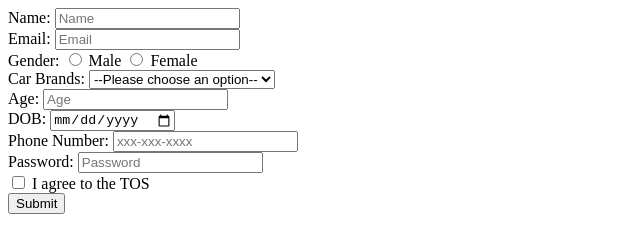
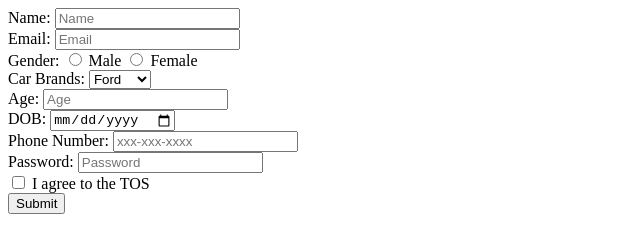
Before and after one commit to acciojob/signup-form-car-Amitcodi, a website: page main.html in a window 1280 px wide. Shown: the whole page, without its empty margins (0-640 px from the left). Drawn offline with Linux system fonts and the light colour scheme.

Commit message:
created a submission

```diff
--- a/main.html
+++ b/main.html
@@ -26,8 +26,6 @@
         <div>
             <label for="cars">Car Brands:</label>
             <select id="cars" name="cars" required>
-                <option value="">--Please choose an option--</option>
-                <!-- Add car brand options here -->
                 <option value="ford">Ford</option>
                 <option value="toyota">Toyota</option>
                 <option value="honda">Honda</option>
```
